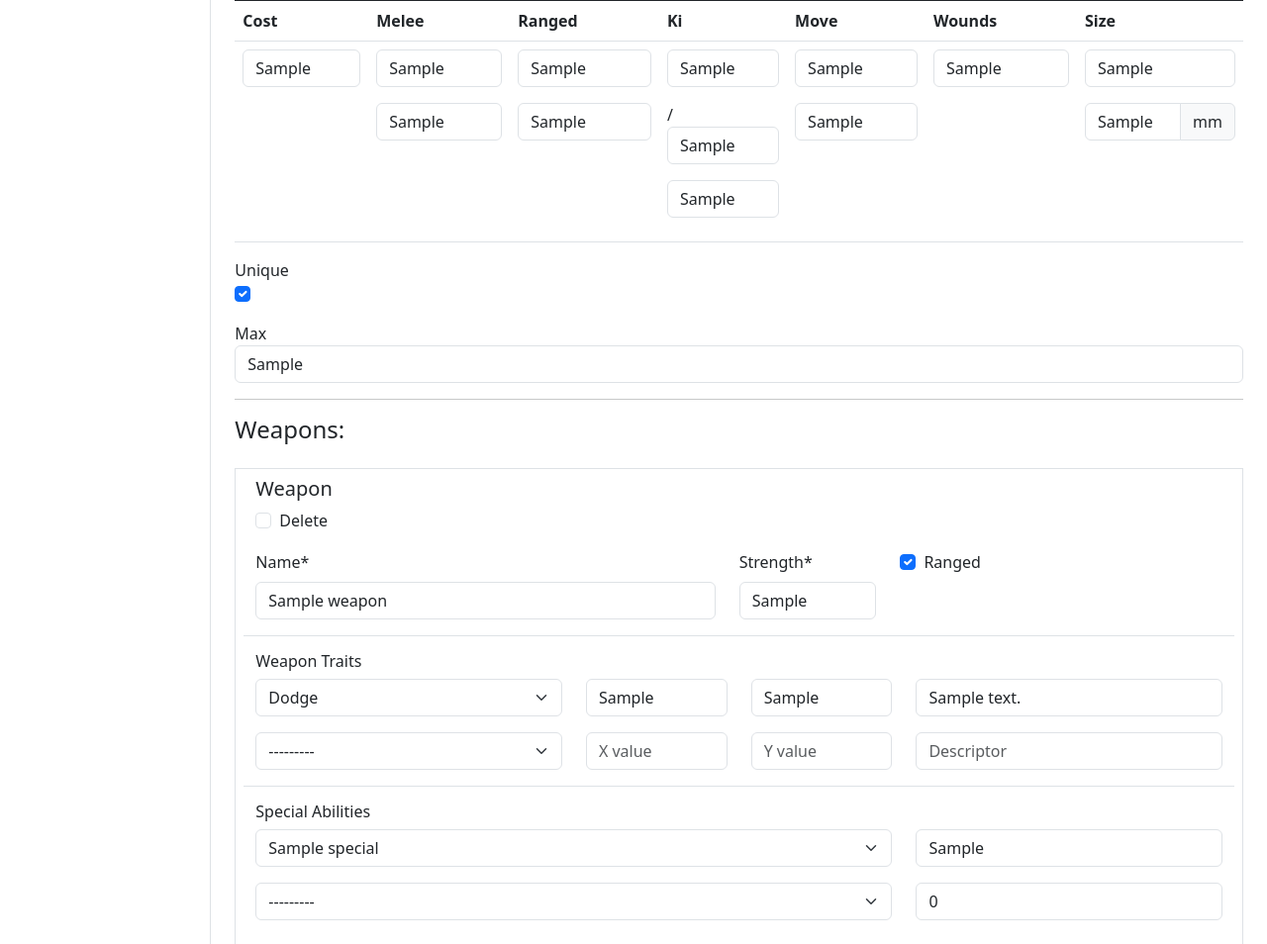
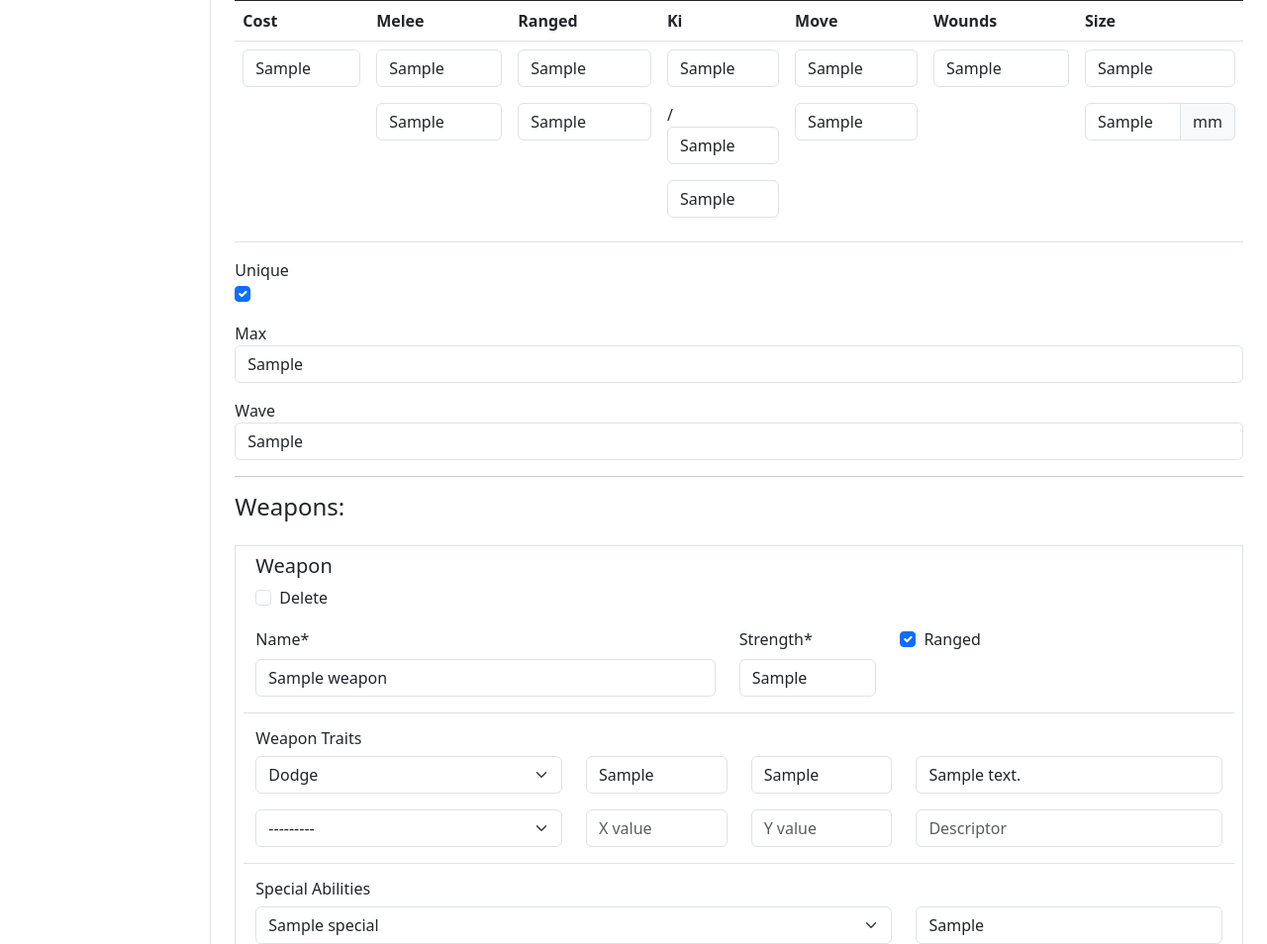
Before and after one commit to luke-vaughan0/bushido-db, a Django app: page /bushido/info/models/1/edit/ in a window 1280 px wide. Shown: the part 788-1742 px from the top of the page at 99% size. Run offline with Django 4.2, Linux system fonts and the light colour scheme; a user stored in the database is signed in; data comes from the database, SQL or seed files in the repository; tables that the repository leaves empty hold one stand-in row (values such as "Sample post"); parts of the project's set-up code (start-up, migrations or seed data) failed here and were passed over; some libraries are stand-ins or nearby versions.

Commit message:
added wave to edit

```diff
--- a/bushido/templates/bushido/edit_views/edit_unit.html
+++ b/bushido/templates/bushido/edit_views/edit_unit.html
@@ -88,6 +88,7 @@
     <div>
       Unique{{ form.unique|as_crispy_field }}
       Max{{ form.max|as_crispy_field }}
+      Wave{{ form.wave|as_crispy_field }}
     </div>
     <hr>
     <h4>Weapons:</h4>
```
